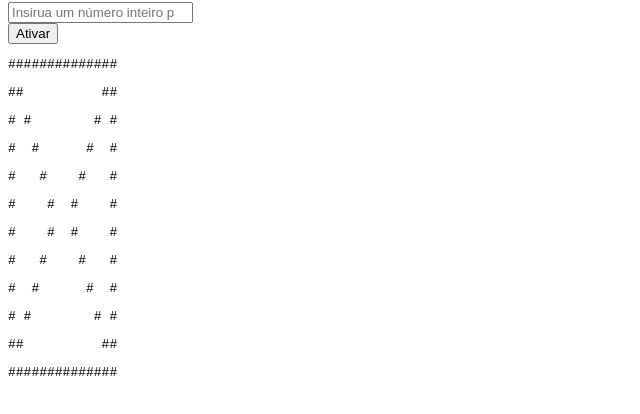
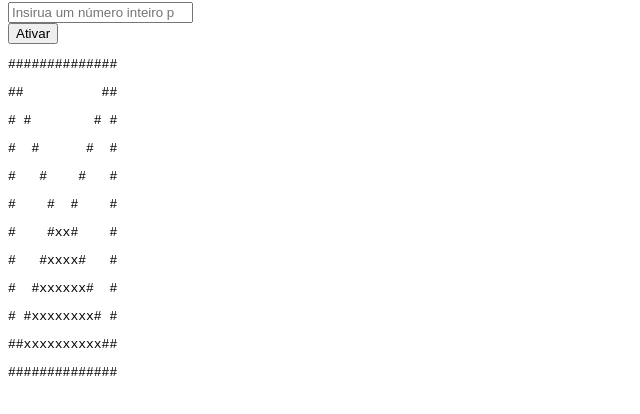
Before and after one commit to Eletromaximus/ampulhetaSimples, a plain HTML site: page index.html in a window 1280 px wide. Both pictures are taken after a click on the button "Ativar". Shown: the part 78-492 px from the top of the page, without its empty margins (0-640 px from the left). Drawn offline with Linux system fonts and the light colour scheme.

Commit message:
desenho concluido, falta adicionar timer

```diff
--- a/document.js
+++ b/document.js
@@ -4,39 +4,47 @@ function inputUser () {
 
   var valor = document.getElementById('valor').value;
 
+  const {dustHigh, dustLow} = sand(valor);
+  console.log(dustHigh, dustLow)
 
-  vetor = vetorSand(valor);
+  const pre2 = document.getElementById("2")
+  const pre3 = document.getElementById("3")
+  const pre4 = document.getElementById("4")
+  const pre5 = document.getElementById("5")
+  const pre6 = document.getElementById("6")
+  const pre7 = document.getElementById("7")
+  const pre8 = document.getElementById("8")
+  const pre9 = document.getElementById("9")
+  const pre10 = document.getElementById("10")
+  const pre11 = document.getElementById("11")
 
-  var pre2 = document.getElementById("2")
-  var pre3 = document.getElementById("3")
-  var pre4 = document.getElementById("4")
-  var pre5 = document.getElementById("5")
-  var pre6 = document.getElementById("6")
-
-  // pre2.textContent=vetor[1]
-  // pre3.textContent=vetor[2]
-  // pre4.textContent=vetor[3]
-  // pre5.textContent=vetor[4]
-  // pre6.textContent=vetor[5]
-  // pre3.textContent(vetor[1])
-  // pre4.textContent(vetor[2])
-  // pre5.textContent(vetor[4])
-  pre6.textContent = `#    #${vetor[0]}${vetor[1]}#    #`
+  pre2.textContent= `##${dustHigh[20]}${dustHigh[21]}${dustHigh[22]}${dustHigh[23]}${dustHigh[24]}${dustHigh[25]}${dustHigh[26]}${dustHigh[27]}${dustHigh[28]}${dustHigh[29]}##`
+  pre3.textContent= `# #${dustHigh[12]}${dustHigh[13]}${dustHigh[14]}${dustHigh[15]}${dustHigh[16]}${dustHigh[17]}${dustHigh[18]}${dustHigh[19]}# #`
+  pre4.textContent= `#  #${dustHigh[6]}${dustHigh[7]}${dustHigh[8]}${dustHigh[9]}${dustHigh[10]}${dustHigh[11]}#  #`
+  pre5.textContent= `#   #${dustHigh[2]}${dustHigh[3]}${dustHigh[4]}${dustHigh[5]}#   #`
+  pre6.textContent= `#    #${dustHigh[0]}${dustHigh[1]}#    #`;
+  pre7.textContent= `#    #${dustLow[0]}${dustLow[1]}#    #`;
+  pre8.textContent= `#   #${dustLow[2]}${dustLow[3]}${dustLow[4]}${dustLow[5]}#   #`
+  pre9.textContent= `#  #${dustLow[6]}${dustLow[7]}${dustLow[8]}${dustLow[9]}${dustLow[10]}${dustLow[11]}#  #`
+  pre10.textContent= `# #${dustLow[12]}${dustLow[13]}${dustLow[14]}${dustLow[15]}${dustLow[16]}${dustLow[17]}${dustLow[18]}${dustLow[19]}# #`
+  pre11.textContent= `##${dustLow[20]}${dustLow[21]}${dustLow[22]}${dustLow[23]}${dustLow[24]}${dustLow[25]}${dustLow[26]}${dustLow[27]}${dustLow[28]}${dustLow[29]}##`
 }
-
-function vetorSand (valor) {
-  var dust = new Array(30)
+function sand (valor) {
+  var dustHigh = new Array(30)
+  var dustLow = new Array(30)
 
   for (var i = 0; i < 30; i++) {
     if (valor > 0) {
-      dust[i] = "#"
+      dustHigh[i] = "x"
+      dustLow[i] = " "
+      valor=--valor;
     } else {
-      dust[i] = " "
+      dustHigh[i] = " "
+      dustLow[i] = "x"
     }
-    valor=valor--;
+
   }
-  console.log(dust, valor)
-  return dust
+  return {dustHigh, dustLow}
 }
 
 button.onclick = () => inputUser()
--- a/index.html
+++ b/index.html
@@ -33,7 +33,7 @@
     <pre id="9">#  #      #  #</pre>
     <pre id="10"># #        # #</pre>
     <pre id="11">##          ##</pre>
-    <pre id="11">##############</pre>
+    <pre id="12">##############</pre>
   </main>
   <script src="document.js">
 
```
